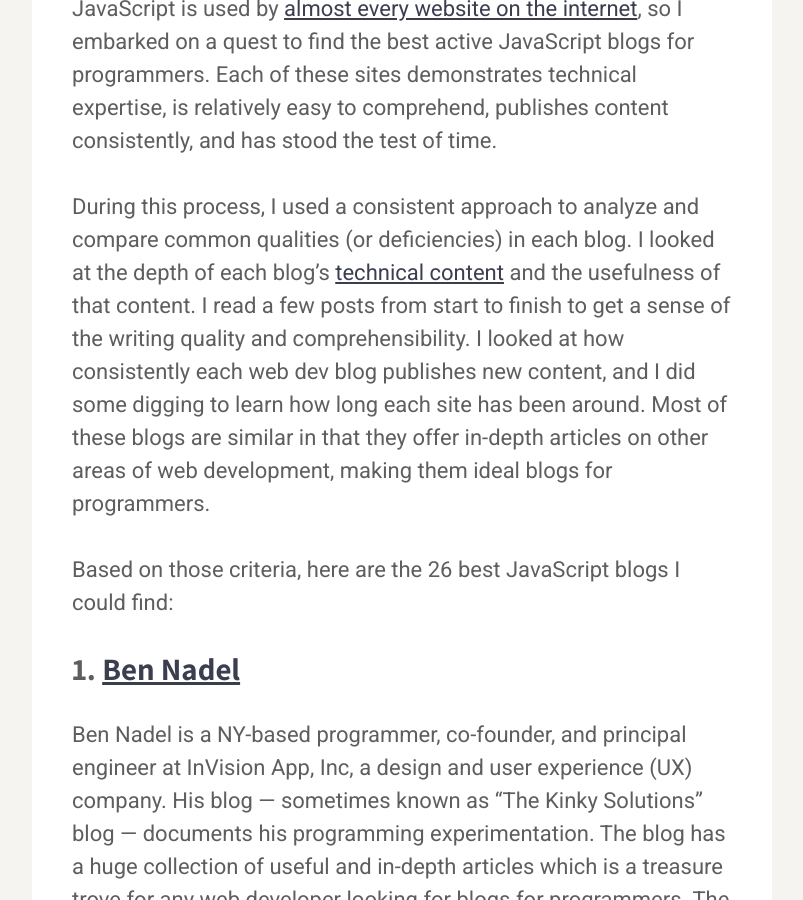
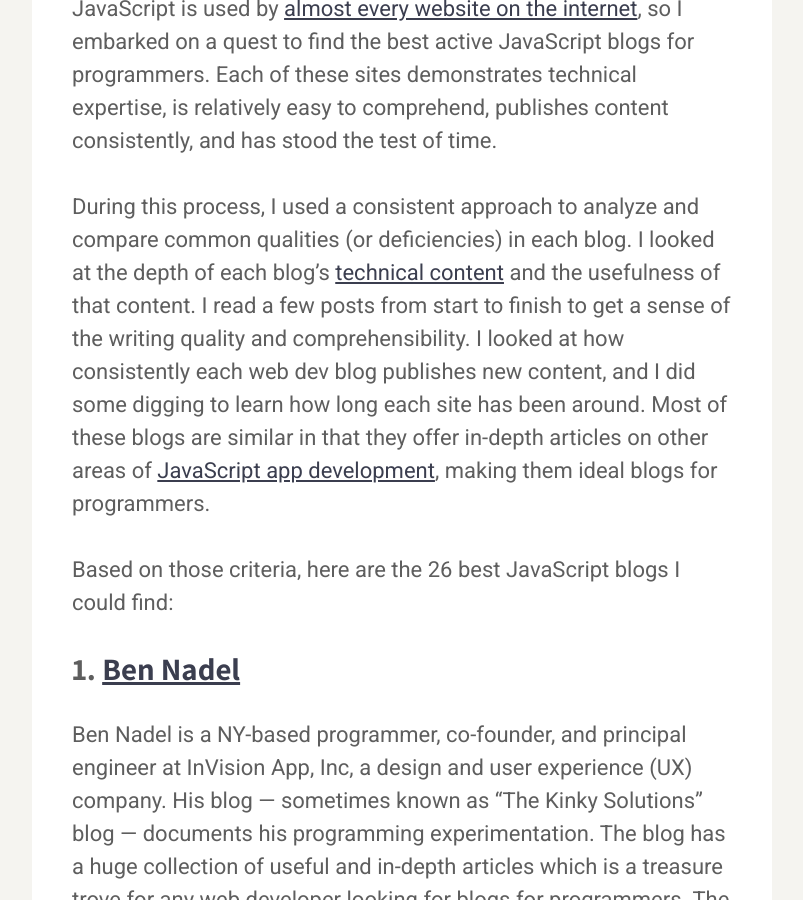
Before and after one commit to karllhughes/learn, a Jekyll site: the page built from _posts/2020-10-09-javascript-blogs.md, in a window 1280 px wide and 900 px high, scrolled down 926 px. Shown: the whole window, without its empty margins (238-1041 px from the left). Built offline with Jekyll 4.4.1, drawn with Linux system fonts in a browser that asks for light colours; a script that is not in the unit is left out.

Commit message:
Update Posts “2020-10-09-javascript-blogs”

```diff
--- a/_posts/2020-10-09-javascript-blogs.md
+++ b/_posts/2020-10-09-javascript-blogs.md
@@ -11,7 +11,7 @@
 ---
 JavaScript is used by [almost every website on the internet](https://en.wikipedia.org/wiki/Programming_languages_used_in_most_popular_websites), so I embarked on a quest to find the best active JavaScript blogs for programmers. Each of these sites demonstrates technical expertise, is relatively easy to comprehend, publishes content consistently, and has stood the test of time.
 
-During this process, I used a consistent approach to analyze and compare common qualities (or deficiencies) in each blog. I looked at the depth of each blog’s [technical content](https://draft.dev/learn/technical-content) and the usefulness of that content. I read a few posts from start to finish to get a sense of the writing quality and comprehensibility. I looked at how consistently each web dev blog publishes new content, and I did some digging to learn how long each site has been around. Most of these blogs are similar in that they offer in-depth articles on other areas of web development, making them ideal blogs for programmers.
+During this process, I used a consistent approach to analyze and compare common qualities (or deficiencies) in each blog. I looked at the depth of each blog’s [technical content](https://draft.dev/learn/technical-content) and the usefulness of that content. I read a few posts from start to finish to get a sense of the writing quality and comprehensibility. I looked at how consistently each web dev blog publishes new content, and I did some digging to learn how long each site has been around. Most of these blogs are similar in that they offer in-depth articles on other areas of [JavaScript app development](https://st.sendbird.com/developer/tutorials/how-to-build-chat-for-a-fintech-app), making them ideal blogs for programmers.
 
 Based on those criteria, here are the 26 best JavaScript blogs I could find:
 
```
